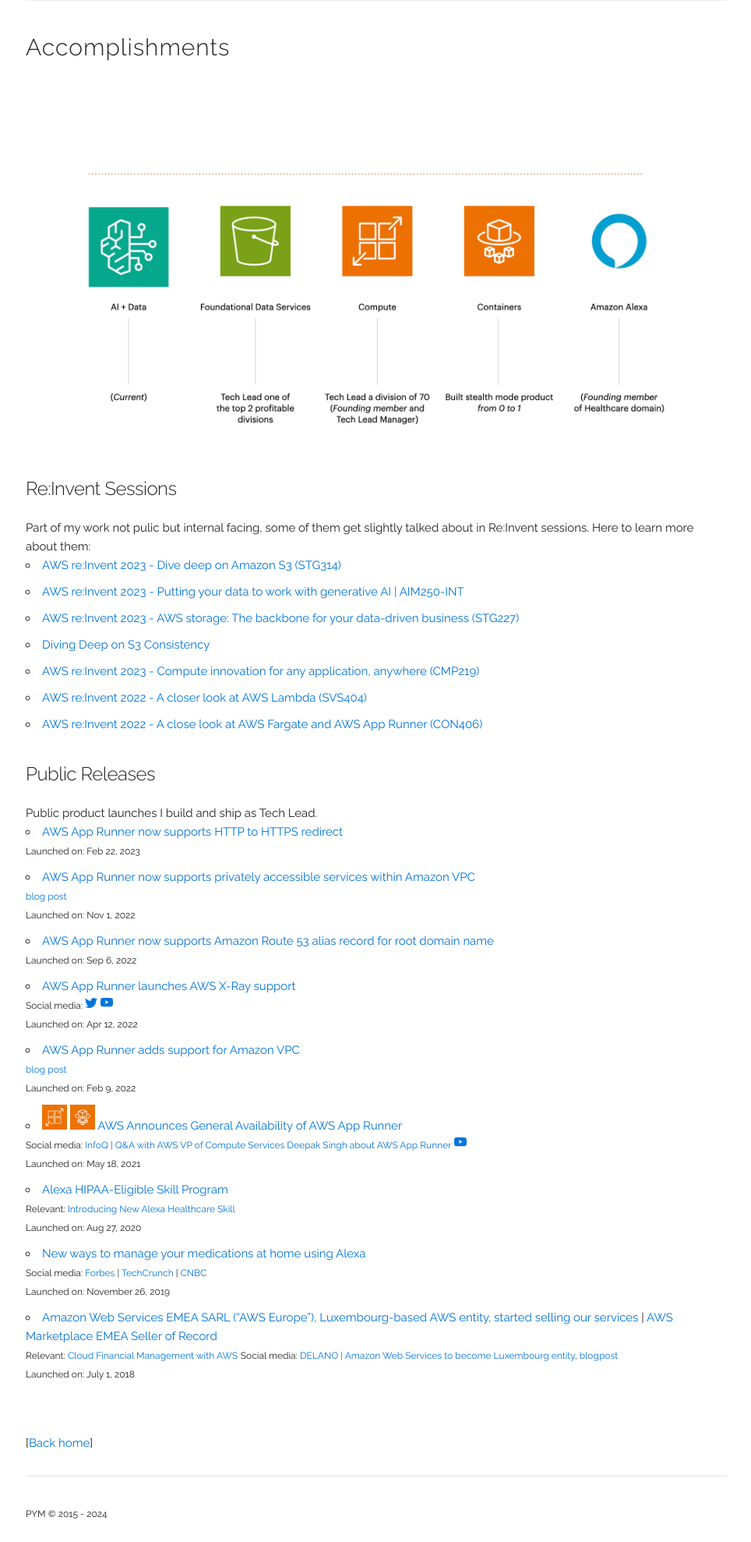
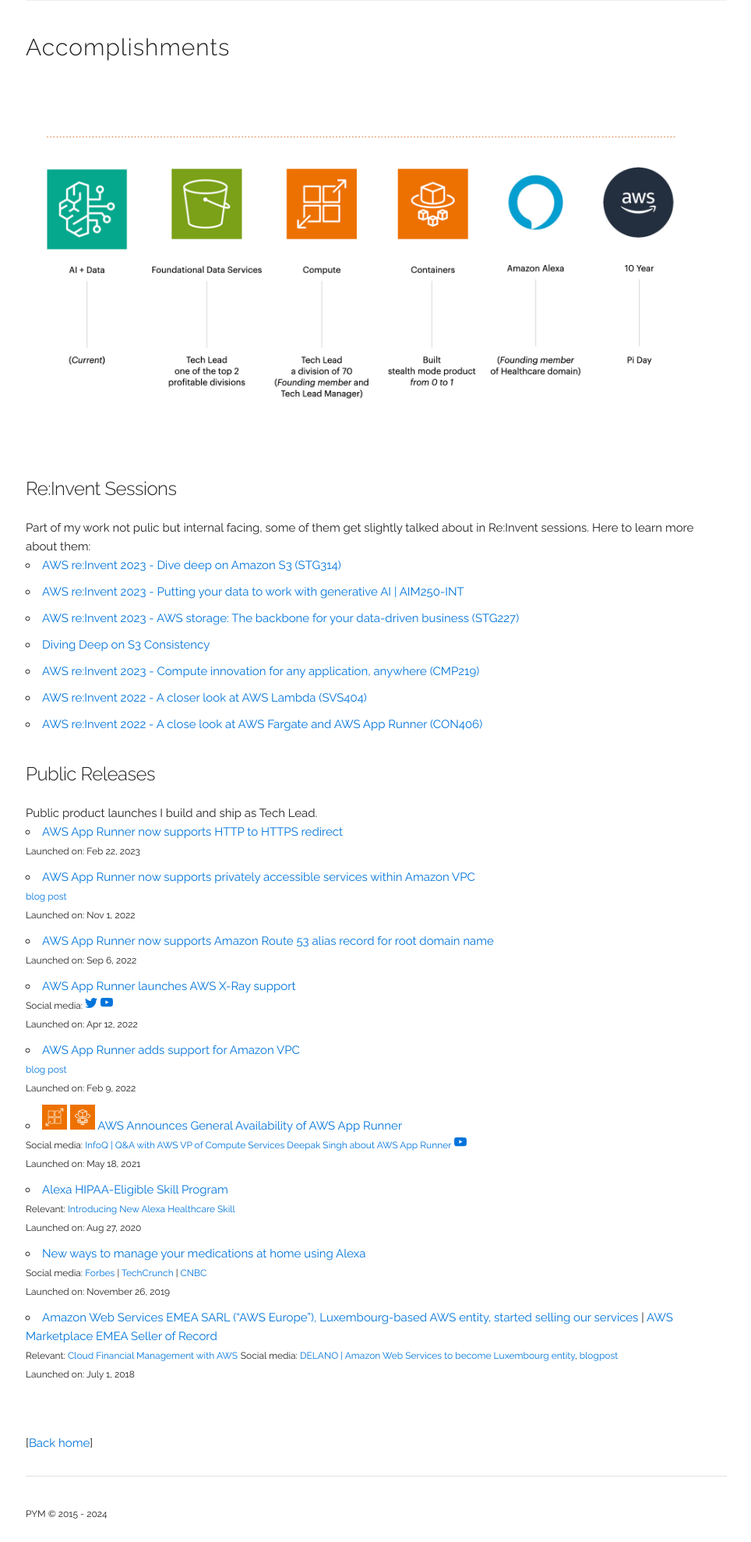
Before and after one commit to gfw001/gfw001.github.io, a Jekyll site: the page projects.html, which Jekyll copies as it is, in a window 1280 px wide. Shown: the whole page at 78% size, without its empty margins (157-1121 px from the left). Built offline with Jekyll 4.4.1, drawn with Linux system fonts in a browser that asks for light colours.

Commit message:
Update projects.html

```diff
--- a/projects.html
+++ b/projects.html
@@ -64,7 +64,7 @@
   <h4>Accomplishments</h4>
 
   <div>
-     <img src="img/projects.png" height="500">
+     <img src="img/products.png" height="500">
   </div>
 <h5>Re:Invent Sessions</h5>
 Part of my work not pulic but internal facing, some of them get slightly talked about in Re:Invent sessions. Here to learn more about them:
```
